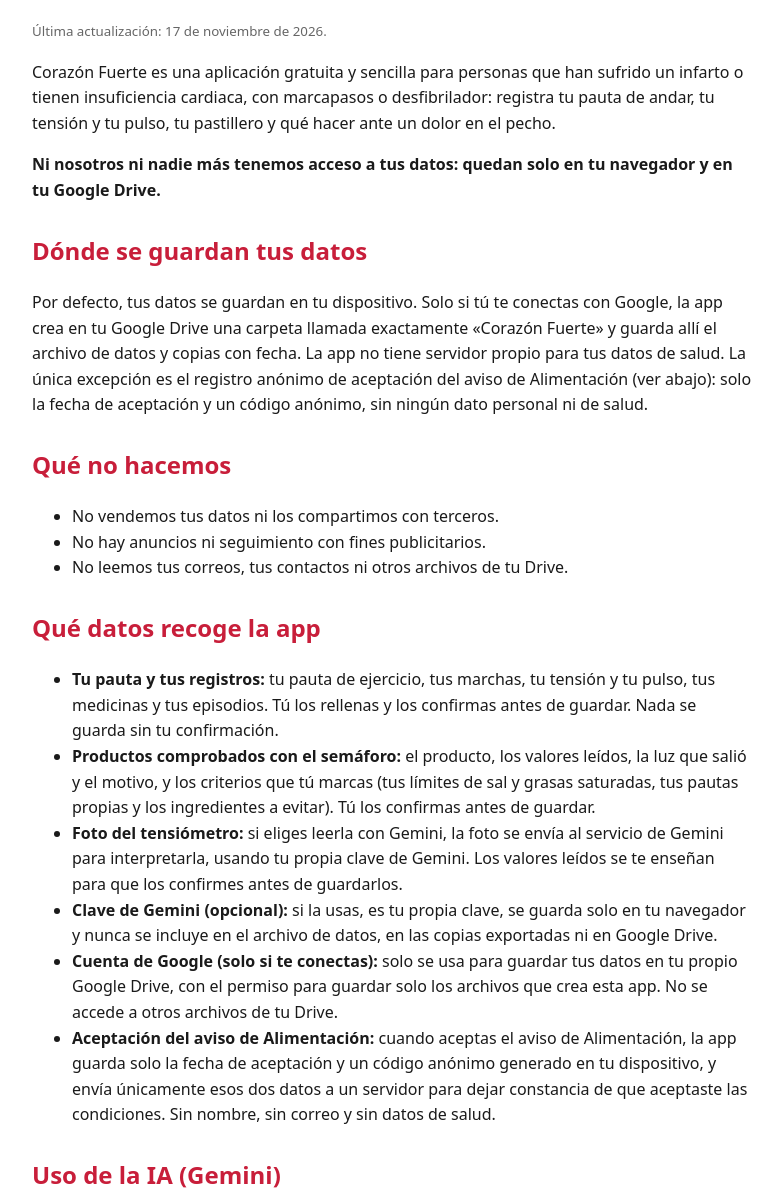
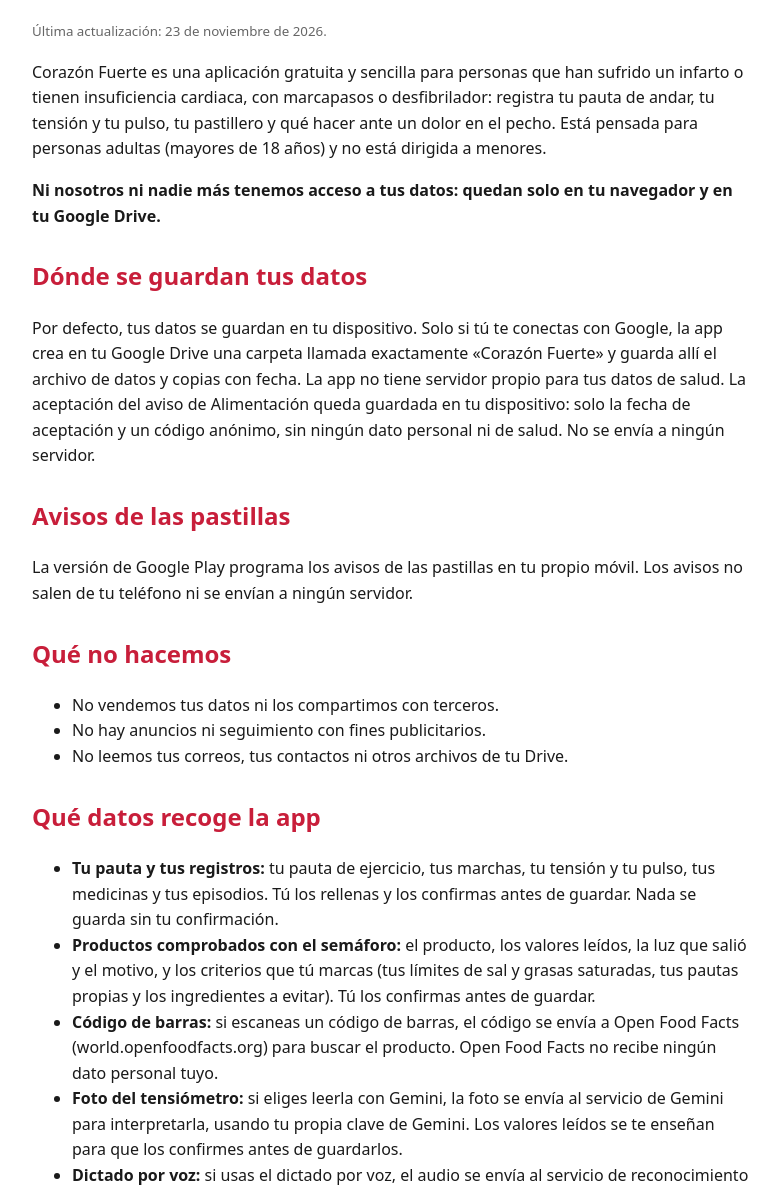
Before and after one commit to ElAtajoIA/corazon-fuerte, a plain HTML site: page privacidad.html in a window 1280 px wide. Shown: the part 100-1293 px from the top of the page, without its empty margins (248-1030 px from the left). Drawn offline with Linux system fonts and the light colour scheme.

Commit message:
Actualiza la política de privacidad: 7 frases para Play (v1.69)

```diff
--- a/privacidad.html
+++ b/privacidad.html
@@ -17,13 +17,16 @@ small{color:#666}
 </head>
 <body>
 <h1>Política de Privacidad — Corazón Fuerte</h1>
-<p><small>Última actualización: 17 de noviembre de 2026.</small></p>
-<p>Corazón Fuerte es una aplicación gratuita y sencilla para personas que han sufrido un infarto o tienen insuficiencia cardiaca, con marcapasos o desfibrilador: registra tu pauta de andar, tu tensión y tu pulso, tu pastillero y qué hacer ante un dolor en el pecho.</p>
+<p><small>Última actualización: 23 de noviembre de 2026.</small></p>
+<p>Corazón Fuerte es una aplicación gratuita y sencilla para personas que han sufrido un infarto o tienen insuficiencia cardiaca, con marcapasos o desfibrilador: registra tu pauta de andar, tu tensión y tu pulso, tu pastillero y qué hacer ante un dolor en el pecho. Está pensada para personas adultas (mayores de 18 años) y no está dirigida a menores.</p>
 
 <p><strong>Ni nosotros ni nadie más tenemos acceso a tus datos: quedan solo en tu navegador y en tu Google Drive.</strong></p>
 
 <h2>Dónde se guardan tus datos</h2>
-<p>Por defecto, tus datos se guardan en tu dispositivo. Solo si tú te conectas con Google, la app crea en tu Google Drive una carpeta llamada exactamente «Corazón Fuerte» y guarda allí el archivo de datos y copias con fecha. La app no tiene servidor propio para tus datos de salud. La única excepción es el registro anónimo de aceptación del aviso de Alimentación (ver abajo): solo la fecha de aceptación y un código anónimo, sin ningún dato personal ni de salud.</p>
+<p>Por defecto, tus datos se guardan en tu dispositivo. Solo si tú te conectas con Google, la app crea en tu Google Drive una carpeta llamada exactamente «Corazón Fuerte» y guarda allí el archivo de datos y copias con fecha. La app no tiene servidor propio para tus datos de salud. La aceptación del aviso de Alimentación queda guardada en tu dispositivo: solo la fecha de aceptación y un código anónimo, sin ningún dato personal ni de salud. No se envía a ningún servidor.</p>
+
+<h2>Avisos de las pastillas</h2>
+<p>La versión de Google Play programa los avisos de las pastillas en tu propio móvil. Los avisos no salen de tu teléfono ni se envían a ningún servidor.</p>
 
 <h2>Qué no hacemos</h2>
 <ul>
@@ -36,23 +39,25 @@ small{color:#666}
 <ul>
 <li><strong>Tu pauta y tus registros:</strong> tu pauta de ejercicio, tus marchas, tu tensión y tu pulso, tus medicinas y tus episodios. Tú los rellenas y los confirmas antes de guardar. Nada se guarda sin tu confirmación.</li>
 <li><strong>Productos comprobados con el semáforo:</strong> el producto, los valores leídos, la luz que salió y el motivo, y los criterios que tú marcas (tus límites de sal y grasas saturadas, tus pautas propias y los ingredientes a evitar). Tú los confirmas antes de guardar.</li>
+<li><strong>Código de barras:</strong> si escaneas un código de barras, el código se envía a Open Food Facts (world.openfoodfacts.org) para buscar el producto. Open Food Facts no recibe ningún dato personal tuyo.</li>
 <li><strong>Foto del tensiómetro:</strong> si eliges leerla con Gemini, la foto se envía al servicio de Gemini para interpretarla, usando tu propia clave de Gemini. Los valores leídos se te enseñan para que los confirmes antes de guardarlos.</li>
+<li><strong>Dictado por voz:</strong> si usas el dictado por voz, el audio se envía al servicio de reconocimiento de voz de Google para transcribirlo. No guardamos el audio.</li>
 <li><strong>Clave de Gemini (opcional):</strong> si la usas, es tu propia clave, se guarda solo en tu navegador y nunca se incluye en el archivo de datos, en las copias exportadas ni en Google Drive.</li>
 <li><strong>Cuenta de Google (solo si te conectas):</strong> solo se usa para guardar tus datos en tu propio Google Drive, con el permiso para guardar solo los archivos que crea esta app. No se accede a otros archivos de tu Drive.</li>
-<li><strong>Aceptación del aviso de Alimentación:</strong> cuando aceptas el aviso de Alimentación, la app guarda solo la fecha de aceptación y un código anónimo generado en tu dispositivo, y envía únicamente esos dos datos a un servidor para dejar constancia de que aceptaste las condiciones. Sin nombre, sin correo y sin datos de salud.</li>
+<li><strong>Aceptación del aviso de Alimentación:</strong> cuando aceptas el aviso de Alimentación, la app guarda solo la fecha de aceptación y un código anónimo generado en tu dispositivo. La aceptación queda guardada en tu dispositivo y no se envía a ningún servidor. Sin nombre, sin correo y sin datos de salud.</li>
 </ul>
 
 <h2>Uso de la IA (Gemini)</h2>
 <p>Google no utiliza el contenido que envías a Gemini para mejorar sus productos cuando usas la app desde España o el resto del Espacio Económico Europeo, Suiza o Reino Unido, aunque uses la cuota gratuita. Así lo establecen las <a href="https://aistudio.google.com/docs/terms">condiciones de la API de Gemini</a>.</p>
 
 <h2>Control del usuario</h2>
-<p>Puedes borrar tus registros desde la propia app, borrar tu clave de Gemini desde Configuración y desconectar Google en cualquier momento con el botón «Desconectar Google» de Configuración. Si pierdes el dispositivo y no estabas conectado a Google Drive, los datos guardados solo en ese dispositivo se pierden.</p>
+<p>Tus datos se guardan solo mientras tú los guardes: en tu dispositivo y en tu Drive. No tenemos copia. Puedes borrarlos todos desde Configuración («Borrar todos los datos»), desconectar Google y borrar la carpeta «Corazón Fuerte» de tu Drive. Puedes borrar tus registros desde la propia app, borrar tu clave de Gemini desde Configuración y desconectar Google en cualquier momento con el botón «Desconectar Google» de Configuración. Si pierdes el dispositivo y no estabas conectado a Google Drive, los datos guardados solo en ese dispositivo se pierden.</p>
 
 <h2>Salud</h2>
 <p>Todo lo que muestra esta app es orientativo. Ante cualquier duda, consulta con tu médico. Esta app no sustituye el consejo de tu médico. Tu pauta y tu protocolo ante el dolor en el pecho son los que te ha pautado tu médico o tu unidad de rehabilitación. Ante un dolor en el pecho, sigue tu protocolo y llama al 112.</p>
 
 <h2>Contacto</h2>
-<p>Para preguntas sobre esta política, contacta con el editor de la app a través del correo de asistencia registrado en la pantalla de consentimiento de Google de la app, o desde la sección Configuración de Corazón Fuerte.</p>
+<p>Para preguntas sobre esta política, contacta con el editor de la app. Correo de contacto: ofertakasnet@gmail.com. Editor: AmbitoWeb.es. También puedes escribirnos desde la sección Configuración de Corazón Fuerte.</p>
 
 <p><a class="volver" href="./">Volver a Corazón Fuerte</a></p>
 <p><a href="./condiciones.html">Condiciones del Servicio</a></p>
```
